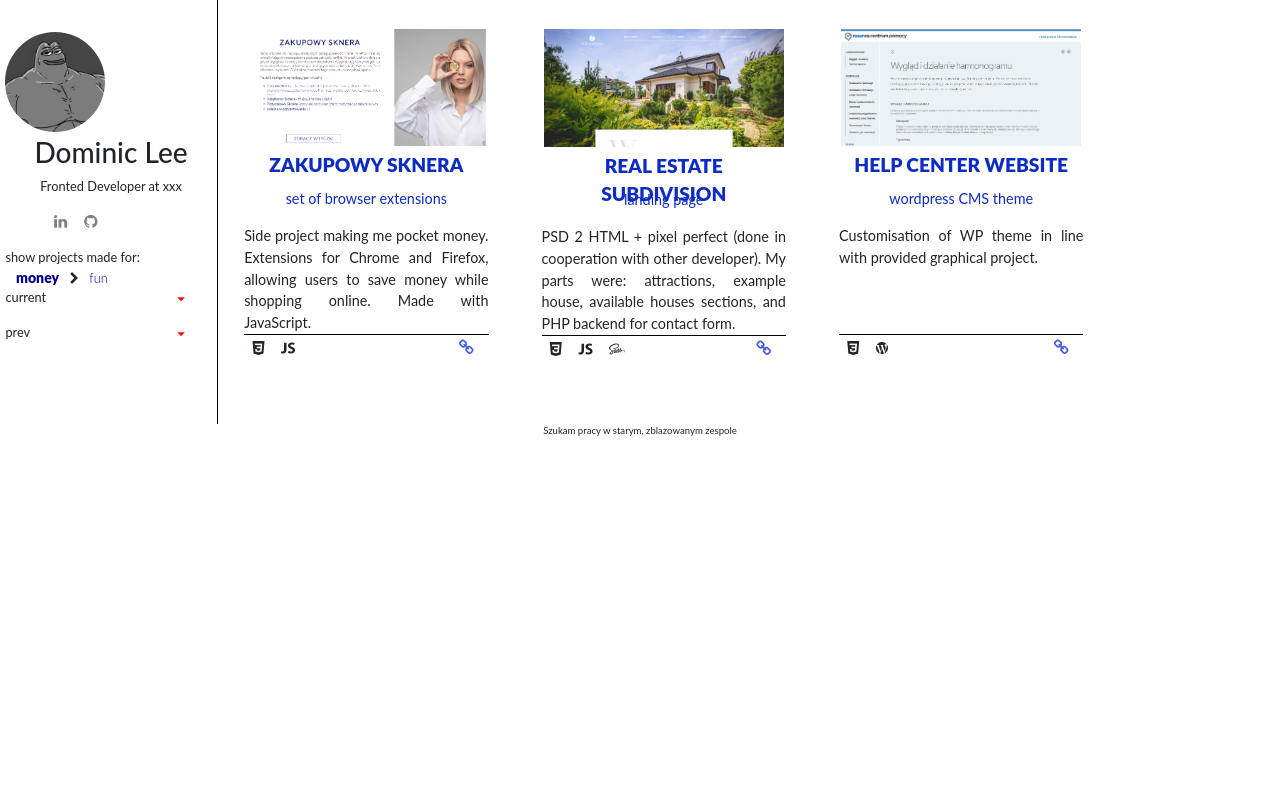
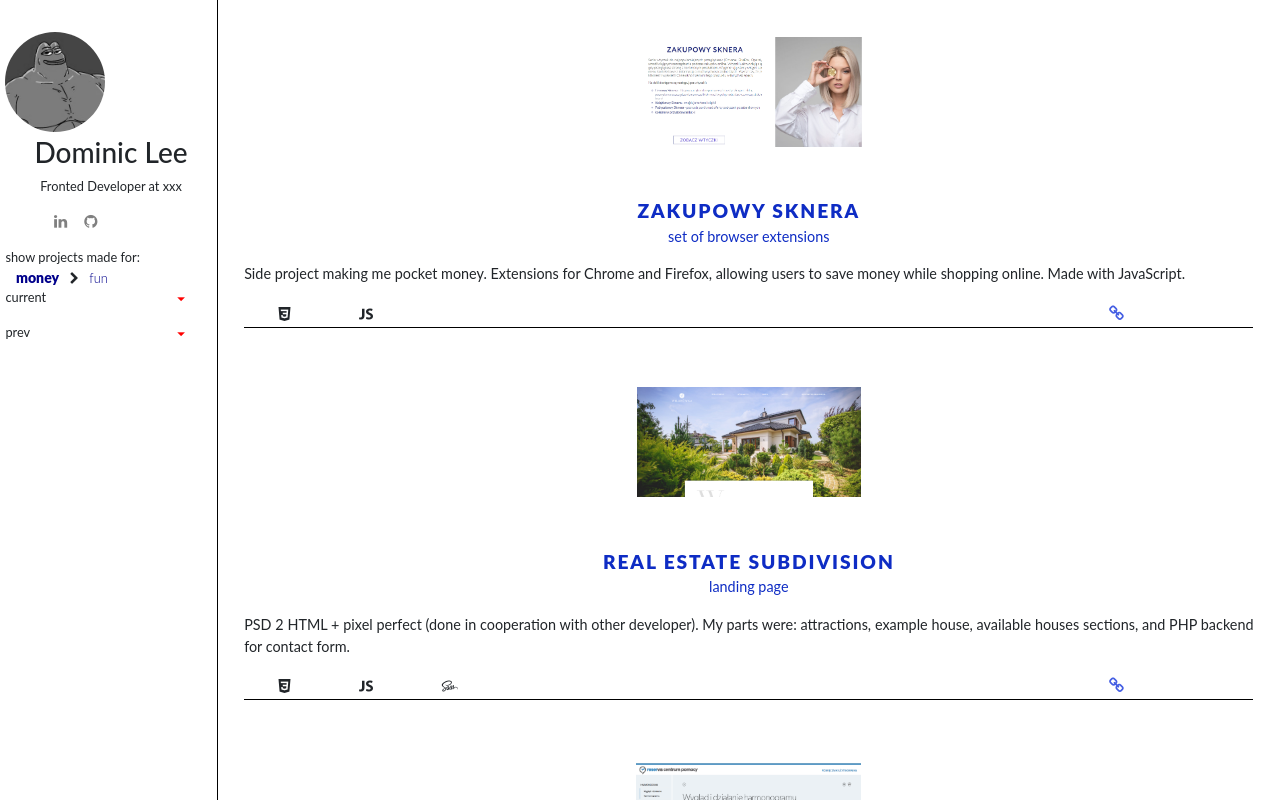
Before and after one commit to codezaur/folio, an Angular app: page / in a window 1280 px wide. Shown: the top 800 px of the page. Built offline with nearby package versions, Linux system fonts and the light colour scheme.

Commit message:
rwd from ultra small to medium

```diff
--- a/src/app/bio/bio.component.scss
+++ b/src/app/bio/bio.component.scss
@@ -6,9 +6,21 @@
   flex-direction: column;
   font-size: 80%;
   padding-left: 2.5%;
+  @include us {
+    display: none;
+  }
   @include iph5 {
     display: none;
   }
+  @include sm {
+    display: none;
+  }
+  @include md {
+    display: flex;
+  }
+  // @include lg {
+  //   display: flex;
+  // }
 
 }
 
@@ -19,8 +31,7 @@
     margin-bottom: 6%;
     background-color: $dark;
     color: white;
-    // width: fit-content;
-    @include sm {
+    @include md {
       display: none;
     }
 }
@@ -78,6 +89,9 @@
     flex: 0 0 60%;
     padding: 0 3%;
     line-height: .9;
+    @include sm {
+      flex: 0 0 70%;
+    }
   }
   .intromo-name {
     text-align: left;
--- a/src/app/display/display.component.scss
+++ b/src/app/display/display.component.scss
@@ -4,20 +4,36 @@
 main {
   display: flex;
   font-family: 'Lato';
-  // background-color: grey;
+  @include us {
+    flex-direction: column;
+  }
   @include iph5 {
     flex-direction: column;
+  }
+  @include md {
+    flex-direction: row;
   }
 }
 
 app-bio {
   flex: 0 0 17%;
   border-right: 1px solid black;
+  @include us {
+    position: sticky;
+    top: 0;
+  }
   @include iph5 {
     position: sticky;
     top: 0;
-    background-color: white;
   }
+  @include sm {
+    position: sticky;
+    top: 0;
+  }
+  // @include md {
+  //   position: sticky;
+  //   top: 0;
+  // }
 }
 
 // app-footer {
--- a/src/app/projects/projects.component.scss
+++ b/src/app/projects/projects.component.scss
@@ -5,9 +5,11 @@
   display: flex;
   flex-direction: row;
   flex-wrap: wrap;
+  @include us {
+    flex-direction: column;
+  }
   @include iph5 {
     flex-direction: column;
-    // width: 80%;
   }
 }
 
@@ -22,7 +24,6 @@
   justify-content: center;
   padding: 1%;
   margin-bottom: 1%;
-// align-items: center;
   @include iph5 {
     margin-bottom: 4%;
   }
--- a/src/app/styling/breakpoints.scss
+++ b/src/app/styling/breakpoints.scss
@@ -1,70 +1,70 @@
-// mobile
-// $screen-sm-max: 576px;
 
 /* iPhone 5, 5S, 5C and 5SE  Portrait and Landscape */
 $screen-iph5-min: 320px;
 
-// @media only screen
-//   and (min-device-width: 320px)
-//   and (max-device-width: 568px)
-//   and (-webkit-min-device-pixel-ratio: 2) {
-
-// Small tablets and large smartphones (landscape view)
+/* Small tablets and large smartphones (landscape view) */
 $screen-sm-min: 576px;
 
-// Small tablets (portrait view)
+/* Small tablets (portrait view) */
 $screen-md-min: 768px;
 
-// Tablets and small desktops
+/* Tablets and small desktops */
 $screen-lg-min: 992px;
 
-// Large tablets and desktops
+/* Large tablets and desktops */
 $screen-xl-min: 1200px;
 
 $screen-xxl-min: 1919px;
 
-/* CHECK THAT ONE */
-// mobile
+/* mobile */
+// @mixin iph5 {
+//   @media(min-width: #{$screen-iph5-min})
+//   and (-webkit-min-device-pixel-ratio: 2) {
+//     @content;
+//   }
+// }
 @mixin iph5 {
-  @media(min-width: #{$screen-iph5-min}) and (-webkit-min-device-pixel-ratio: 2) {
+  @media(min-width: #{$screen-iph5-min}) {
     @content;
   }
 }
-// @mixin mo {
-//   @media (max-width: #{$screen-sm-max}) {
-//     @content;
-//   }
-// }
 
-// Small devices
+/* Ultra small devices */
+@mixin us {
+  @media (max-width: #{$screen-sm-min}) {
+    @content;
+  }
+}
+
+/* Small devices */
 @mixin sm {
     @media (min-width: #{$screen-sm-min}) {
         @content;
     }
  }
 
- // Medium devices
+ /* Medium devices */
  @mixin md {
     @media (min-width: #{$screen-md-min}) {
         @content;
     }
  }
 
- // Large devices
+ /* Large devices */
  @mixin lg {
     @media (min-width: #{$screen-lg-min}) {
         @content;
     }
  }
 
- // Extra large devices
+ /* Extra large devices */
  @mixin xl {
     @media (min-width: #{$screen-xl-min}) {
         @content;
     }
  }
 
-  // 1920 px width
+/* 1920 px width */
   @mixin xxl {
     @media (min-width: #{$screen-xxl-min}) {
         @content;
```
